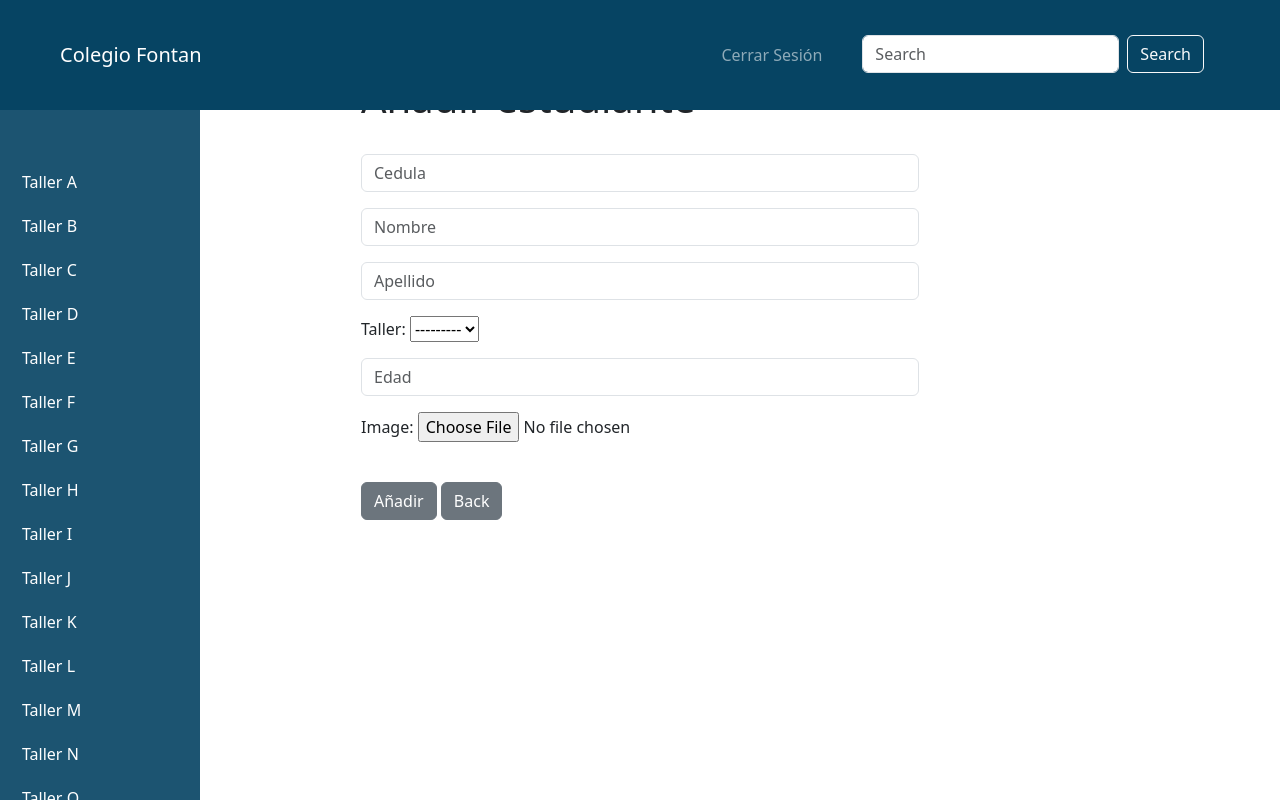
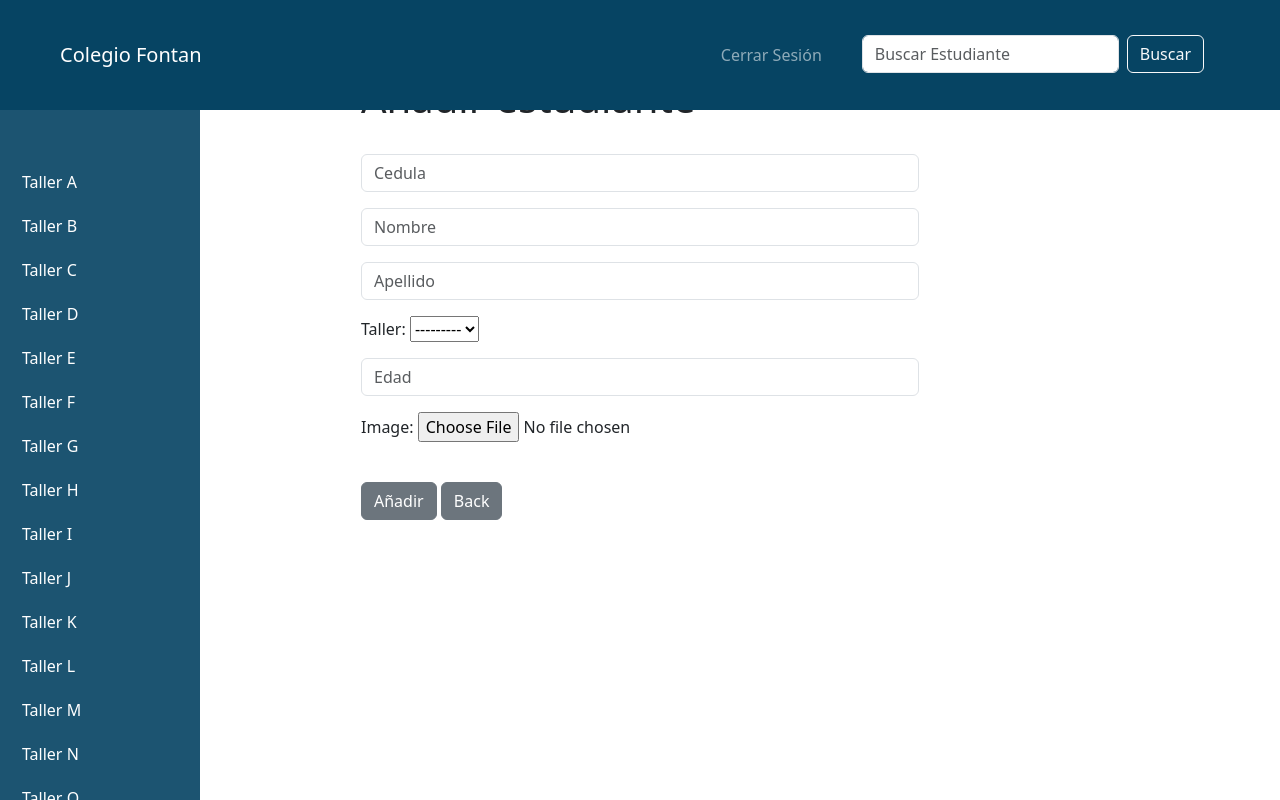
Before and after one commit to saldaf10/Fontan, a Django app: page /add_record/ in a window 1280 px wide. Run offline with Django 4.2, Linux system fonts and the light colour scheme; a user stored in the database is signed in; data comes from the database, SQL or seed files in the repository; both versions use the stored data as it was after the commit.

Commit message:
Barra de busqueda mejorada

```diff
--- a/Doc_management/templates/navbar.html
+++ b/Doc_management/templates/navbar.html
@@ -9,8 +9,8 @@
         </li>
         <li class="nav-item me-3">
           <form class="d-flex" action="{% url 'search' %}" method="GET">
-            <input class="form-control me-2" type="search" placeholder="Search" aria-label="Search" name="query">
-            <button class="btn btn-outline-light" type="submit">Search</button>
+            <input class="form-control me-2" type="search" placeholder="Buscar Estudiante" aria-label="Search" name="query">
+            <button class="btn btn-outline-light" type="submit">Buscar</button>
           </form>
         </li>
         {% else %}
```
Also changed, not shown: db.sqlite3, estudiantes/images/ana.jpg (added).
